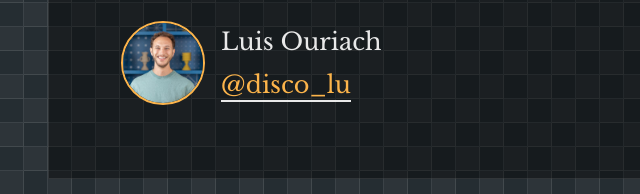
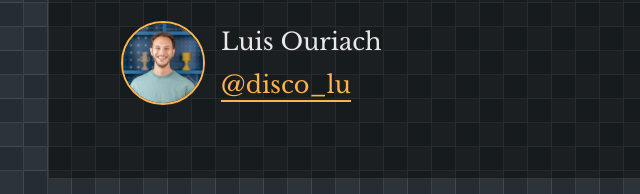
Before and after one commit to louriach/Recruitment-platform, a website: page index.html in a window 1280 px wide. Shown: the part 4197-4391 px from the top of the page, 0-640 px from the left. Drawn offline with nearby package versions, Linux system fonts and the light colour scheme.

Commit message:
Change link border bottom color

```diff
--- a/index.html
+++ b/index.html
@@ -109,7 +109,7 @@ body {
     margin: 0   ;
   }
   a {
-    border-bottom: 2px solid rgba(255,255,255,.9);
+    border-bottom: 2px solid #fcb44b;
     color: #fcb44b;
     padding-bottom: 1px;
     text-decoration: none;
```
